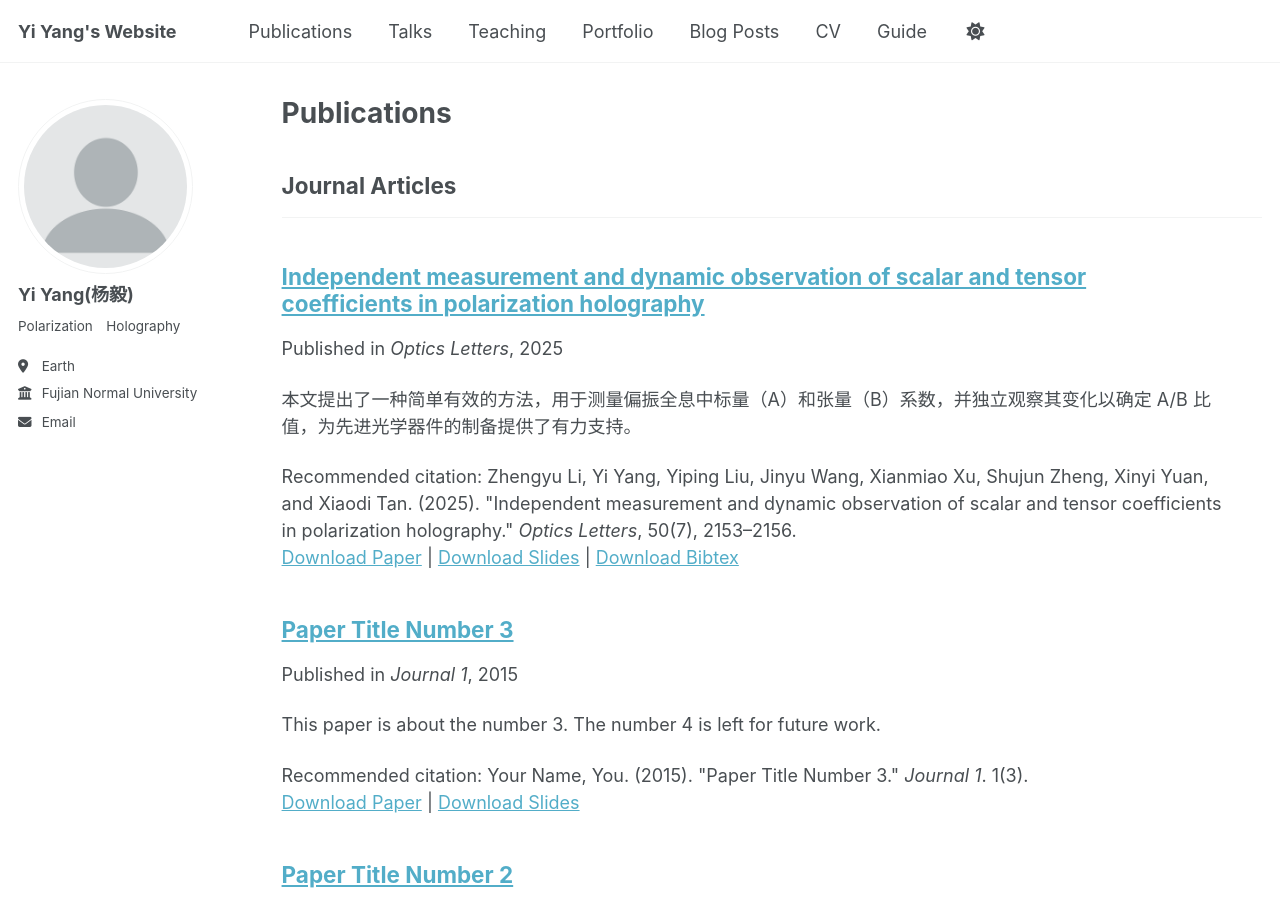
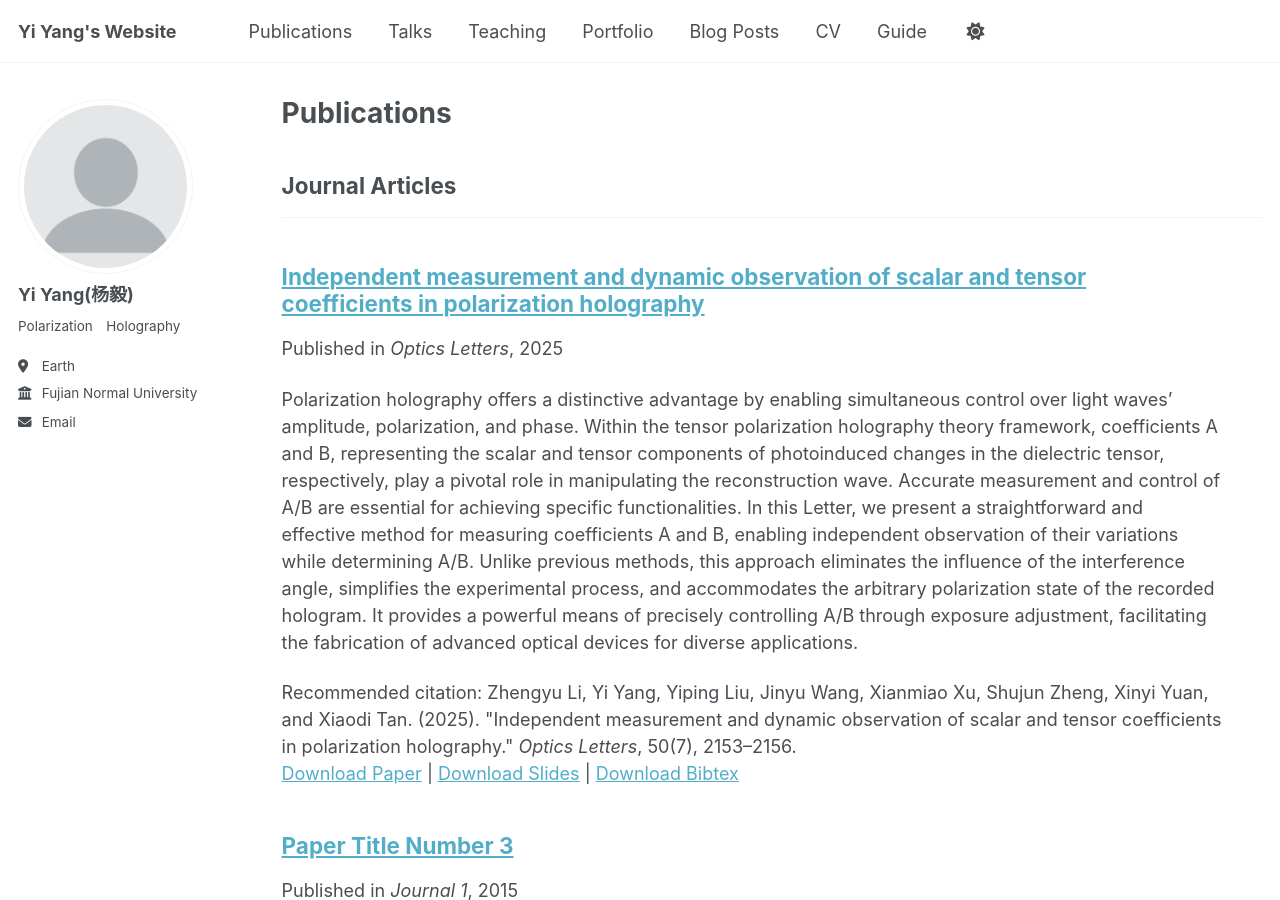
Before and after one commit to yiyang-opt/yiyang-opt.github.io, a Jekyll site: the page built from _pages/publications.html, in a window 1280 px wide and 900 px high. Built offline with Jekyll 4.4.1, drawn with Linux system fonts in a browser that asks for light colours.

Commit message:
Update 2025-04-01-Optics Letter.md

```diff
--- a/_publications/2025-04-01-Optics Letter.md
+++ b/_publications/2025-04-01-Optics Letter.md
@@ -3,7 +3,7 @@ title: "Independent measurement and dynamic observation of scalar and tensor coe
 collection: publications
 category: manuscripts
 permalink: /publication/2025-03-17-independent-measurement-and-dynamic-observation-of-scalar-and-tensor-coefficients-in-polarization-holography
-excerpt: '本文提出了一种简单有效的方法，用于测量偏振全息中标量（A）和张量（B）系数，并独立观察其变化以确定 A/B 比值，为先进光学器件的制备提供了有力支持。'
+excerpt: 'Polarization holography offers a distinctive advantage by enabling simultaneous control over light waves’ amplitude, polarization, and phase. Within the tensor polarization holography theory framework, coefficients A and B, representing the scalar and tensor components of photoinduced changes in the dielectric tensor, respectively, play a pivotal role in manipulating the reconstruction wave. Accurate measurement and control of A/B are essential for achieving specific functionalities. In this Letter, we present a straightforward and effective method for measuring coefficients A and B, enabling independent observation of their variations while determining A/B. Unlike previous methods, this approach eliminates the influence of the interference angle, simplifies the experimental process, and accommodates the arbitrary polarization state of the recorded hologram. It provides a powerful means of precisely controlling A/B through exposure adjustment, facilitating the fabrication of advanced optical devices for diverse applications.'
 date: 2025-03-17
 venue: 'Optics Letters'
 slidesurl: ''
```
